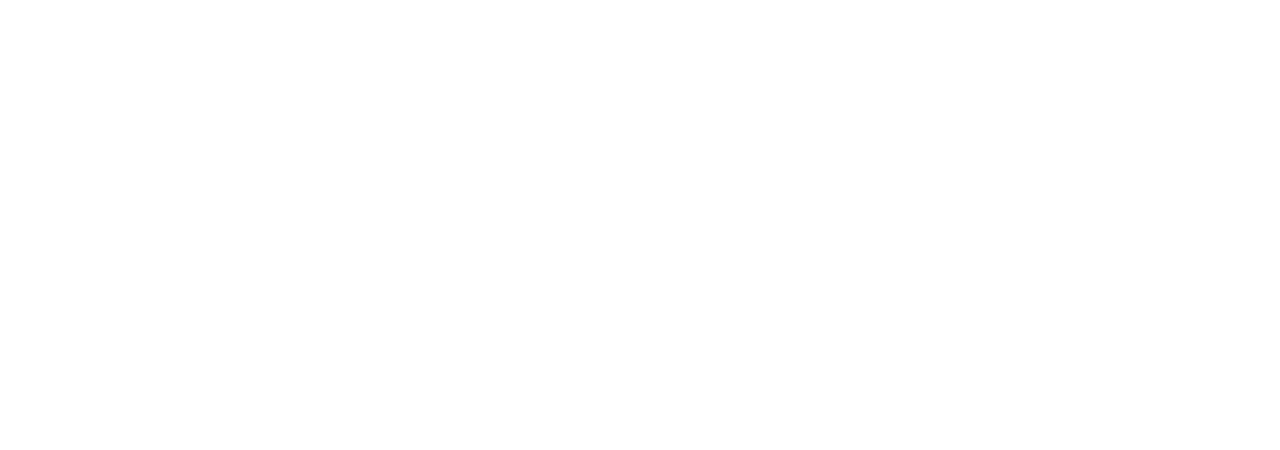
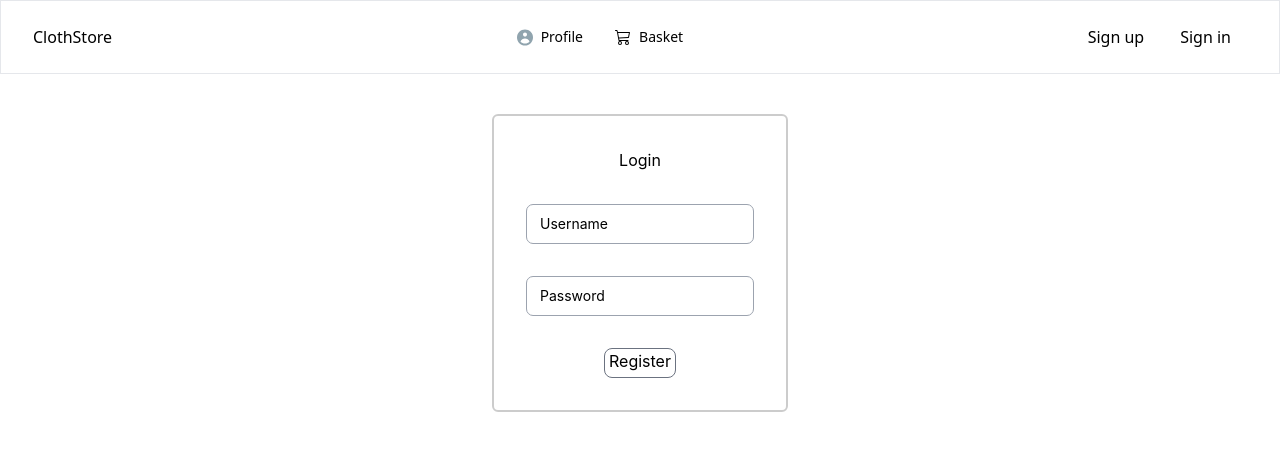
Before and after one commit to ScarWxlf/onlineStoreClient, a React (Create React App) app: page /sign-in in a window 1280 px wide. Before the commit this address had no page. Shown: the top 450 px of the page. Built offline with nearby package versions, Linux system fonts and the light colour scheme; the HTML template or start-up script is replaced by a standard one.

Commit message:
feat: sign-up and sign-in

```diff
--- a/package.json
+++ b/package.json
@@ -9,7 +9,9 @@
     "@testing-library/user-event": "^13.5.0",
     "axios": "^1.6.0",
     "http-server": "^14.1.1",
+    "js-cookie": "^3.0.5",
     "react": "^18.2.0",
+    "react-cookie": "^6.1.1",
     "react-dom": "^18.2.0",
     "react-icons": "^4.11.0",
     "react-router-dom": "^6.18.0",
--- a/src/App.js
+++ b/src/App.js
@@ -2,7 +2,8 @@
 import { BrowserRouter, Routes, Route } from "react-router-dom";
 import Profile from "./pages/profile";
 import Home from "./pages/home";
-import LoginPage from "./pages/log-in";
+import SignUpPage from "./pages/sign-up";
+import SignInPage from "./pages/sign-in";
 import NavbarDefault from "./components/navbar";
 
 function App() {
@@ -12,7 +13,8 @@
         <Route path="/" element={<NavbarDefault />}>
           <Route index element={<Home />} />
           <Route path="profile" element={<Profile />} />
-          <Route path="login" element={<LoginPage />} />
+          <Route path="sign-up" element={<SignUpPage />} />
+          <Route path="sign-in" element={<SignInPage/>}></Route>
         </Route>
       </Routes>
     </BrowserRouter>
--- a/src/components/navbar.js
+++ b/src/components/navbar.js
@@ -80,11 +80,16 @@
           </Typography>
           <div className="hidden lg:block">{navList}</div>
           <div className="flex items-center gap-x-1">
-          <a href="/login">
-            <Button variant="text" size="sm" className="hidden lg:inline-block">
-              <span>Log In</span>
+            <a href="/sign-up">
+              <Button
+                variant="text"
+                size="sm"
+                className="hidden lg:inline-block"
+              >
+                <span>Sign up</span>
               </Button>
             </a>
+            <a href="/sign-in">
               <Button
                 variant="gradient"
                 size="sm"
@@ -92,6 +97,7 @@
               >
                 <span>Sign in</span>
               </Button>
+            </a>
           </div>
           <IconButton
             variant="text"
@@ -135,19 +141,21 @@
           <div className="container mx-auto">
             {navList}
             <div className="flex items-center gap-x-1">
-            <a href="/login">
+              <a href="/sign-up">
                 <Button fullWidth variant="text" size="sm" className="">
-                <span>Log In</span>
+                  <span>Sign up</span>
                 </Button>
               </a>
+              <a href="/sign-in">
                 <Button fullWidth variant="gradient" size="sm" className="">
                   <span>Sign in</span>
                 </Button>
+              </a>
             </div>
           </div>
         </MobileNav>
       </Navbar>
-    <Outlet/>
+      <Outlet />
     </>
   );
 }
--- /dev/null
+++ b/src/components/sign-in.js
@@ -0,0 +1,87 @@
+import React, { useState } from "react";
+import axios from "axios";
+
+function SignIn() {
+  const [data, setData] = useState({
+    username: "",
+    password: "",
+  });
+
+  const handleChange = (e) => {
+    const value = e.target.value;
+    setData({
+      ...data,
+      [e.target.name]: value,
+    });
+  };
+
+  const handleSubmit = (e) => {
+    e.preventDefault();
+    const userData = {
+      username: data.username,
+      password: data.password,
+    };
+    //http://ec2-13-53-121-204.eu-north-1.compute.amazonaws.com/api/login or /api/login
+    axios
+      .post(
+        "/api/login",
+        userData
+      )
+      .then((response) => {
+        console.log(response.data);
+      });
+  };
+
+  return (
+    <div class="flex items-center mt-10 justify-center">
+      <div class="container items-center flex flex-col">
+        <form
+          class="flex flex-col justify-center items-center gap-8 p-8 border-black border-2 rounded-md border-opacity-20"
+          onSubmit={handleSubmit}
+        >
+          <h1>Login</h1>
+          <div class="relative h-10 w-full min-w-[200px]">
+            <input
+              class="peer h-full w-full rounded-[7px] border border-gray-400 border-t-transparent bg-transparent px-3 py-2.5 font-sans text-sm font-normal text-blue-gray-700 outline outline-0 transition-all placeholder-shown:border placeholder-shown:border-gray-400 focus:border-2 focus:border-stone-950 focus:border-t-transparent focus:outline-0 disabled:border-0 disabled:bg-blue-gray-50"
+              type="username"
+              name="username"
+              placeholder=""
+              value={data.username}
+              onChange={handleChange}
+            />
+            <label
+              for=""
+              class="before:content[' '] after:content[' '] pointer-events-none absolute left-0 -top-1.5 flex h-full w-full select-none text-[11px] font-normal leading-tight text-blue-gray-400 transition-all before:pointer-events-none before:mt-[6.5px] before:mr-1 before:box-border before:block before:h-1.5 before:w-2.5 before:rounded-tl-md before:border-t before:border-l before:border-gray-400 before:transition-all after:pointer-events-none after:mt-[6.5px] after:ml-1 after:box-border after:block after:h-1.5 after:w-2.5 after:flex-grow after:rounded-tr-md after:border-t after:border-r after:border-gray-400 after:transition-all peer-placeholder-shown:text-sm peer-placeholder-shown:leading-[3.75] peer-placeholder-shown:text-blue-gray-500 peer-placeholder-shown:before:border-transparent peer-placeholder-shown:after:border-transparent peer-focus:text-[11px] peer-focus:leading-tight peer-focus:text-stone-950 peer-focus:before:border-t-2 peer-focus:before:border-l-2 peer-focus:before:border-stone-950 peer-focus:after:border-t-2 peer-focus:after:border-r-2 peer-focus:after:border-stone-950 peer-disabled:text-transparent peer-disabled:before:border-transparent peer-disabled:after:border-transparent peer-disabled:peer-placeholder-shown:text-blue-gray-500"
+            >
+              Username
+            </label>
+          </div>
+          <div class="relative h-10 w-full min-w-[200px]">
+            <input
+              class="peer h-full w-full rounded-[7px] border border-gray-400 border-t-transparent bg-transparent px-3 py-2.5 font-sans text-sm font-normal text-blue-gray-700 outline outline-0 transition-all placeholder-shown:border placeholder-shown:border-gray-400 focus:border-2 focus:border-stone-950 focus:border-t-transparent focus:outline-0 disabled:border-0 disabled:bg-blue-gray-50"
+              type="password"
+              name="password"
+              placeholder=""
+              value={data.password}
+              onChange={handleChange}
+            />
+            <label
+              for=""
+              class="before:content[' '] after:content[' '] pointer-events-none absolute left-0 -top-1.5 flex h-full w-full select-none text-[11px] font-normal leading-tight text-blue-gray-400 transition-all before:pointer-events-none before:mt-[6.5px] before:mr-1 before:box-border before:block before:h-1.5 before:w-2.5 before:rounded-tl-md before:border-t before:border-l before:border-gray-400 before:transition-all after:pointer-events-none after:mt-[6.5px] after:ml-1 after:box-border after:block after:h-1.5 after:w-2.5 after:flex-grow after:rounded-tr-md after:border-t after:border-r after:border-gray-400 after:transition-all peer-placeholder-shown:text-sm peer-placeholder-shown:leading-[3.75] peer-placeholder-shown:text-blue-gray-500 peer-placeholder-shown:before:border-transparent peer-placeholder-shown:after:border-transparent peer-focus:text-[11px] peer-focus:leading-tight peer-focus:text-stone-950 peer-focus:before:border-t-2 peer-focus:before:border-l-2 peer-focus:before:border-stone-950 peer-focus:after:border-t-2 peer-focus:after:border-r-2 peer-focus:after:border-stone-950 peer-disabled:text-transparent peer-disabled:before:border-transparent peer-disabled:after:border-transparent peer-disabled:peer-placeholder-shown:text-blue-gray-500"
+            >
+              Password
+            </label>
+          </div>
+          <button
+            className="border border-gray-500 rounded-lg px-1 pb-1 duration-300 hover:bg-gray-900 hover:text-white hover:outline-2"
+            type="submit"
+          >
+            Register
+          </button>
+        </form>
+      </div>
+    </div>
+  );
+}
+
+export default SignIn;
--- a/src/components/log-in.js
+++ b/src/components/sign-up.js
@@ -1,7 +1,8 @@
 import React, { useState } from "react";
 import axios from "axios";
+import Cookies from "js-cookie";
 
-function Login() {
+function SignUp() {
   const [data, setData] = useState({
     username: "",
     password: "",
@@ -15,6 +16,8 @@
     });
   };
 
+  let cookieValue;
+
   const handleSubmit = (e) => {
     e.preventDefault();
     const userData = {
@@ -24,11 +27,14 @@
     //http://ec2-13-53-121-204.eu-north-1.compute.amazonaws.com/api/register or /api/register
     axios
       .post(
-        "http://ec2-13-53-121-204.eu-north-1.compute.amazonaws.com/api/register",
-        userData
+        "/api/register",
+        userData,
+        { withCredentials: true }
       )
       .then((response) => {
-        console.log(response);
+        console.log(response.data);
+        cookieValue = Cookies.get("connect.sid");
+        console.log(cookieValue);
       });
   };
 
@@ -84,4 +90,4 @@
   );
 }
 
-export default Login;
+export default SignUp;
--- a/src/pages/log-in.js
+++ /dev/null
@@ -1,13 +0,0 @@
-import React from "react";
-
-import Login from "../components/log-in";
-
-function LoginPage(){
-    return(
-        <div>
-            <Login/>
-        </div>
-    );
-}
-
-export default LoginPage;
--- /dev/null
+++ b/src/pages/sign-in.js
@@ -0,0 +1,13 @@
+import React from "react";
+
+import SignIn from "../components/sign-in";
+
+function SignInPage(){
+    return(
+        <div>
+            <SignIn/>
+        </div>
+    );
+}
+
+export default SignInPage;
--- /dev/null
+++ b/src/pages/sign-up.js
@@ -0,0 +1,13 @@
+import React from "react";
+
+import SignUp from "../components/sign-up";
+
+function SignUpPage(){
+    return(
+        <div>
+            <SignUp/>
+        </div>
+    );
+}
+
+export default SignUpPage;
```
Also changed, not shown: 1 other file (tests, documents, lock files or other folders). Lines whose indentation alone changed are shown as unchanged.
